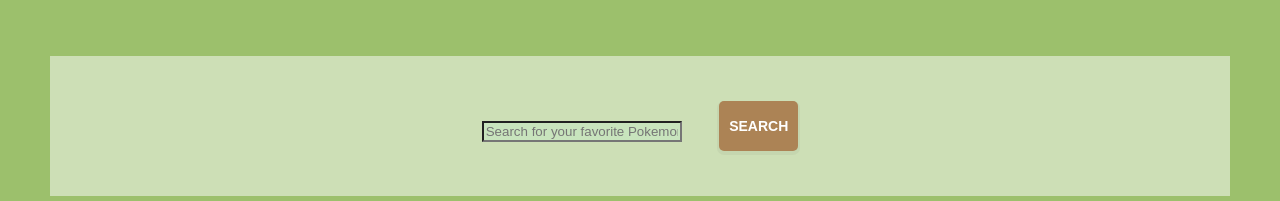
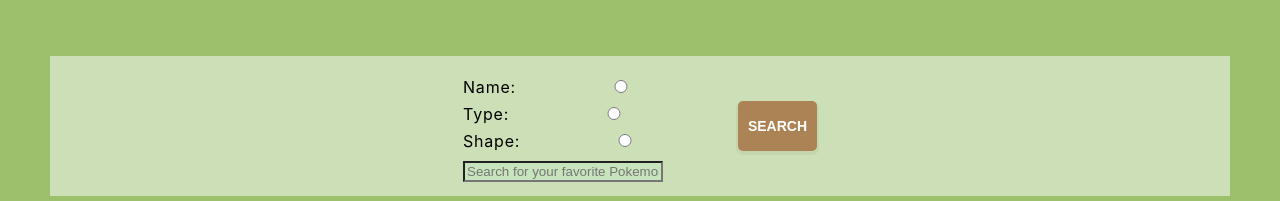
Before and after one commit to DannieSchu/pokedex-react-routing, a React (Create React App) app in the folder pokedex-react-routing/: page / in a window 1280 px wide. Shown: the part 194-395 px from the top of the page. Built offline with nearby package versions, Linux system fonts and the light colour scheme; no server answers.

Commit message:
working on radio buttons

```diff
--- a/pokedex-react-routing/src/components/Home.js
+++ b/pokedex-react-routing/src/components/Home.js
@@ -13,6 +13,11 @@
 export default class App extends Component {
     state = {
         pokedeck: [],
+        searchType: [
+            {pokemon: "pokemon"},
+            {type: "" },
+            {shape: "" }
+        ],
         searchQuery: this.props.match.params.pokemon
     };
 
@@ -39,11 +44,20 @@
     handleChange = (e) => {
         this.setState({ searchQuery: e.target.value });
     }
+    handleClick = (e) => {
+        // this.state.searchType.map(item => {
+        //     if(item === "search")
+        // })
+        // this.state.searchType.filter(search => )
+
+        this.setState({ searchType: { search: e.target.value }});
+
+    }
 
     // Define handleSearch methods and pass them as props
     handleSearch = async (e) => {
         e.preventDefault();
-        const response = await request.get(`https://alchemy-pokedex.herokuapp.com/api/pokedex/?pokemon=${this.state.searchQuery}`)
+        const response = await request.get(`https://alchemy-pokedex.herokuapp.com/api/pokedex/?${this.state.searchType}=${this.state.searchQuery}`)
         const pokemonData = response.body.results;
 
         this.setState({ pokedeck: pokemonData });
@@ -52,7 +66,7 @@
     }
 
   render() {
-        // const { pokedeck } = this.state;
+        const { pokedeck } = this.state;
 
         return (
         <main>
@@ -60,11 +74,12 @@
             <div className="search-div">
                 <Search
                     searchQuery={this.state.searchQuery}
+                    handleClick={this.state.handleClick}
                     handleSearch={this.handleSearch}
                     handleChange={this.handleChange} />
             </div>
             <div>
-                <List pokedeck={this.state.pokedeck}/>
+                <List pokedeck={pokedeck}/>
             </div>
         </main>
     );
--- a/pokedex-react-routing/src/components/Search.js
+++ b/pokedex-react-routing/src/components/Search.js
@@ -1,4 +1,5 @@
 import React, { Component } from 'react'
+// import ShapesMenu from './ShapesMenu'
 
 export default class Search extends Component {
     render() {
@@ -6,15 +7,47 @@
             <form className = "options" onSubmit={this.props.handleSearch}>
                 <div className = "search-container">
                     <div className ="searchbar">
-                        {/* <TypesMenu handleChange = {handleChange} />
-                        <ShapesMenu handleChange = {handleChange} /> */}
+                        {/* <div className = "menu-container">
+                            <TypesMenu handleChange = {this.props.handleChange} />
+                            <ShapesMenu handleChange = {this.props.handleChange} />
+                        </div> */}
+                        <div className="radio">
+                            <label>
+                                Name:
+                                <input
+                                    type = "radio"
+                                    name = "name"
+                                    value = "pokemon"
+                                    onChange = {this.props.handleClick}
+                                    />
+                            </label>
+                            <label>
+                                Type:
+                                <input
+                                    type = "radio"
+                                    name = "type"
+                                    value = "type"
+                                    onChange = {this.props.handleClick}
+                                    />
+                            </label>
+                            <label>
+                                Shape:
+                                <input
+                                    type = "radio"
+                                    name = "shape"
+                                    value = "shape"
+                                    onChange = {this.props.handleClick}
+                                    />
+                            </label>
+
+                        </div>
                         <label>
                             <input
-                                id="search"
-                                name="search"
-                                placeholder="Search for your favorite Pokemon"
+                                id = "search"
+                                name = "search"
+                                placeholder = "Search for your favorite Pokemon"
+                                value = {this.props.searchQuery || ''}
                                 onChange = {this.props.handleChange}
-                                value = {this.props.searchQuery || ''}
                                 />
                         </label>
                     </div>
--- /dev/null
+++ b/pokedex-react-routing/src/components/ShapesMenu.js
@@ -0,0 +1,29 @@
+import React, { Component } from 'react'
+
+export default class ShapesMenu extends Component {
+    render() {
+        return (
+            <div className = "shapes-menu">
+                <label>Filter by shape: </label>
+                <div className="custom-select">
+                    <select name="shape" input="shapesInput" onChange={this.props.handleChange}>
+                        <option value="all">All Shapes</option>
+                        <option value="armor">Armor</option>
+                        <option value="arms">Arms</option>
+                        <option value="ball">Blob</option>
+                        <option value="bug-wings">Bug Wings</option>
+                        <option value="fish">Fish</option>
+                        <option value="heads">Heads</option>
+                        <option value="humanoid">Humanoid</option>
+                        <option value="legs">Legs</option>
+                        <option value="quadruped">Quadruped</option>
+                        <option value="squiggle">Squiggle</option>
+                        <option value="tentacles">Tentacles</option>
+                        <option value="upright">Upright</option>
+                        <option value="wings">Wings</option>
+                    </select>
+                </div>
+            </div>
+        )
+    }
+}
```
